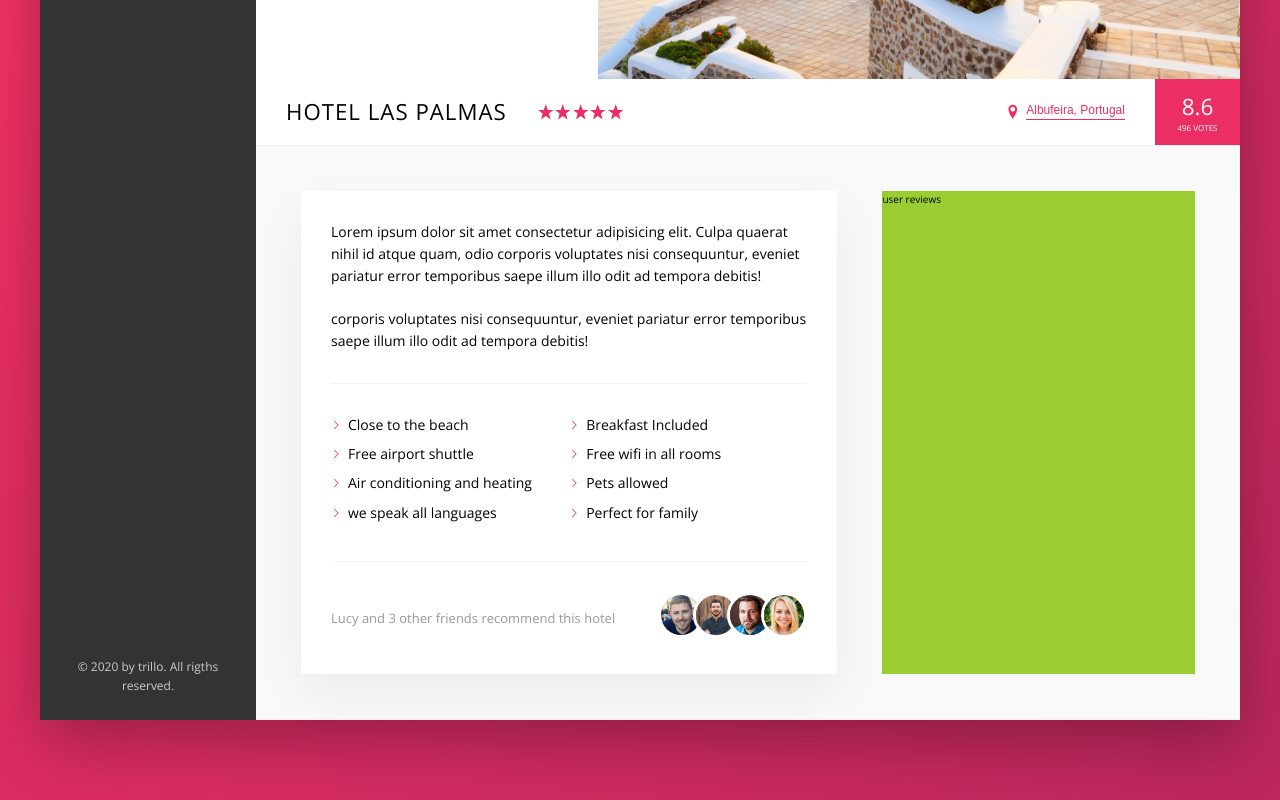
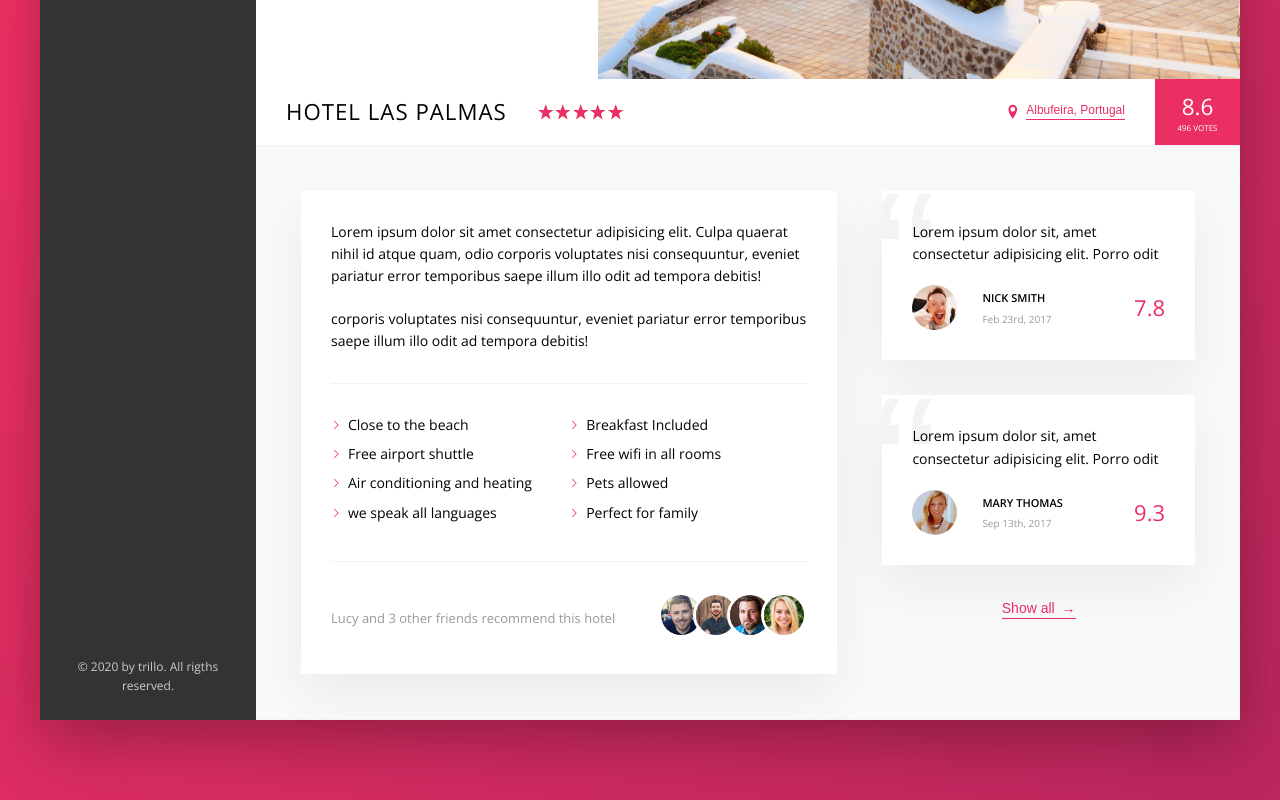
Before and after one commit to SantiagoAlvarze22/Trillo, a website: page index.html in a window 1280 px wide. Shown: the part 456-1256 px from the top of the page. Drawn offline with nearby package versions, Linux system fonts and the light colour scheme.

Commit message:
review section styles

```diff
--- a/index.html
+++ b/index.html
@@ -168,7 +168,35 @@
                         </div>
                     </div>
                     <div class="user-reviews">
-                        user reviews
+                        <figure class="review">
+                            <blockquote class="review__text">
+                                Lorem ipsum dolor sit, amet consectetur adipisicing elit. Porro odit
+                            </blockquote>
+                            <figcaption class="review__user">
+                                <img src="img/user-1.jpg" alt="User 1" class="review__photo">
+                                <div class="review__user-box">
+                                    <p class="review__user-name">Nick Smith</p>
+                                    <p class="review__user-date">Feb 23rd, 2017</p>
+                                </div>
+                                <div class="review__user-rating">7.8</div>
+                            </figcaption>
+                        </figure>
+
+                        <figure class="review">
+                            <blockquote class="review__text">
+                                Lorem ipsum dolor sit, amet consectetur adipisicing elit. Porro odit
+                            </blockquote>
+                            <figcaption class="review__user">
+                                <img src="img/user-2.jpg" alt="User 1" class="review__photo">
+                                <div class="review__user-box">
+                                    <p class="review__user-name">Mary Thomas</p>
+                                    <p class="review__user-date">Sep 13th, 2017</p>
+                                </div>
+                                <div class="review__user-rating">9.3</div>
+                            </figcaption>
+                        </figure>
+
+                        <button class="btn-inline">Show all <span>&rarr;</span></button>
                     </div>
                 </div>
             </main>
--- a/sass/_components.scss
+++ b/sass/_components.scss
@@ -281,8 +281,17 @@
     cursor: pointer;
     transition: all .3s;
 
+    & span{
+        margin-left: 3px;
+        transition: margin-left .3s;
+    }
+
     &:hover{
         color: var(--color-grey-dark-1);
+
+        span{
+            margin-left: 8px;
+        }
     }
 
     &:focus{
@@ -383,3 +392,71 @@
 
     }
 }
+
+///////////////////////////////////////////////////////
+//user reviews
+
+.review{
+    background-color: var(--color-white);
+    box-shadow: var(--shadow-light);
+    padding: 3rem;
+    margin-bottom:3.5rem;
+    position: relative;
+    overflow: hidden;
+
+
+    &__text{
+        margin-bottom: 2rem;
+        z-index: 100; //onlyu works if I set the position
+        position: relative;
+    }
+
+    &__user{
+        display: flex;
+        align-items: center;
+    }
+
+    &__photo{
+        height: 4.5rem;
+        width: 4.5rem;
+        border-radius: 50%;
+        margin-right: 1.5rem ;
+    }
+
+
+
+    &__user-box{
+        margin-left: 1rem;
+        margin-right: auto;
+    }
+
+    &__user-name{
+        font-size: 1.1rem;
+        font-weight: 600;
+        text-transform: uppercase;
+        margin-bottom: .4rem;
+    }
+
+    &__user-date{
+        font-size: 1rem;
+        color: var(--color-grey-dark-3);
+    }
+
+    &__user-rating{
+       font-size: 2.2rem;
+       color: var(--color-primary);
+       font-weight: 300;
+    }
+
+    &::before{
+        content: "\201c";
+        position: absolute;
+        top:-2.75rem;
+        left: -1rem;
+        line-height: 1;
+        font-size: 20rem;
+        color: var(--color-grey-light-2);
+        font-family: sans-serif;
+        z-index: 1;
+    }
+}
--- a/sass/_layout.scss
+++ b/sass/_layout.scss
@@ -35,6 +35,7 @@
 }
 
 .detail{
+    font-size: 1.4rem;
     display: flex;
     padding: 4.5rem;
     background-color: var(--color-grey-light-1);
@@ -42,7 +43,6 @@
 }
 
 .description{
-    font-size: 1.4rem;
     background-color: var(--color-white);
     box-shadow: var(--shadow-light);
     padding: 3rem;
@@ -51,6 +51,8 @@
 }
 
 .user-reviews{
-    background-color: yellowgreen;
     flex:1;
+    display: flex;
+    flex-direction: column;
+    align-items: center;
 }
```
Also changed, not shown: css/style.css.
